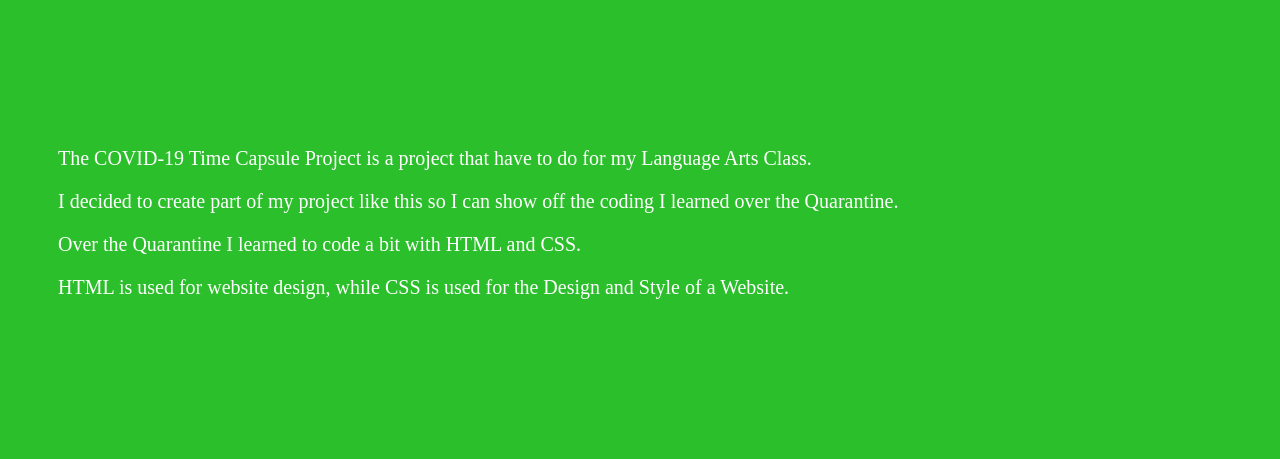
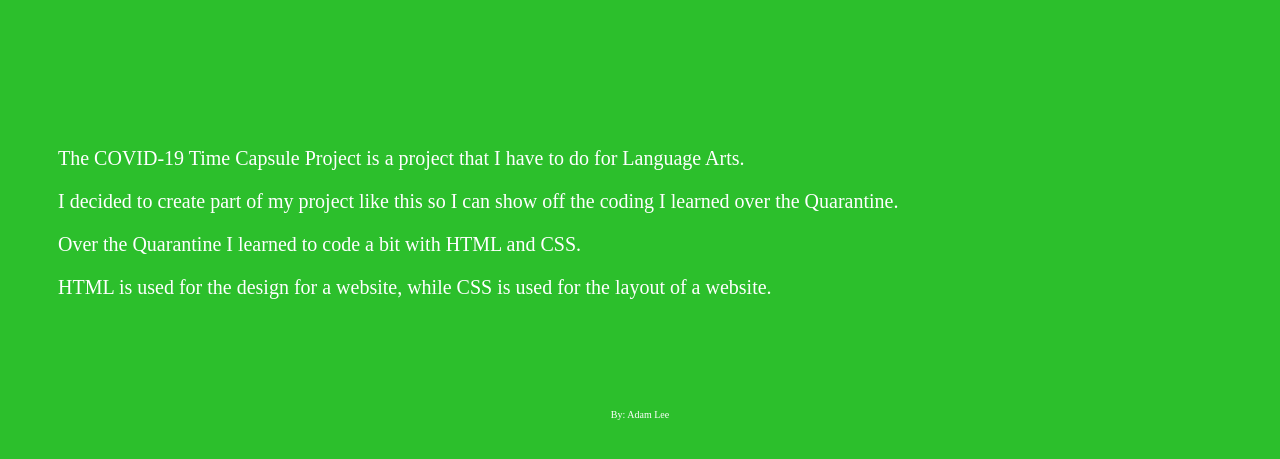
Before and after one commit to AL-SCHOOL/COVID-19-Project, a plain HTML site: page index.html in a window 1280 px wide. Shown: the part 355-814 px from the top of the page. Drawn offline with Linux system fonts and the light colour scheme.

Commit message:
Update index.html

```diff
--- a/index.html
+++ b/index.html
@@ -11,11 +11,15 @@
 </header>
 
 <aside>
-  <p>The COVID-19 Time Capsule Project is a project that have to do for my Language Arts Class.</p>
+  <p>The COVID-19 Time Capsule Project is a project that I have to do for Language Arts.</p>
   <p>I decided to create part of my project like this so I can show off the coding I learned over the Quarantine.</p>
   <p>Over the Quarantine I learned to code a bit with HTML and CSS.</p>
-  <p>HTML is used for website design, while CSS is used for the Design and Style of a Website.</p>
+  <p>HTML is used for the design for a website, while CSS is used for the layout of a website.</p>
 </aside>
+
+<footer>
+  <p>By: Adam Lee</p>
+</footer>
 
 </body>
 </html>
```
